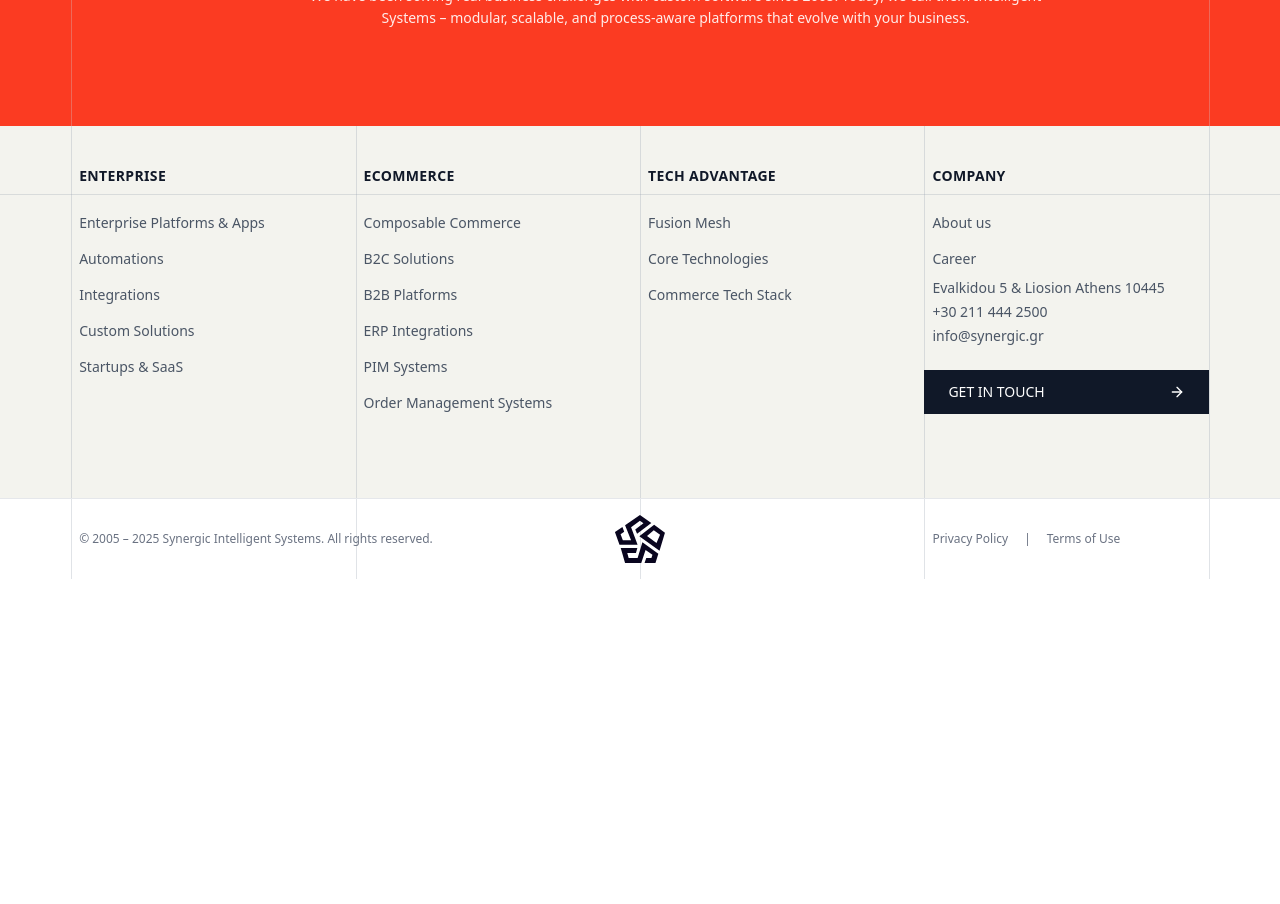
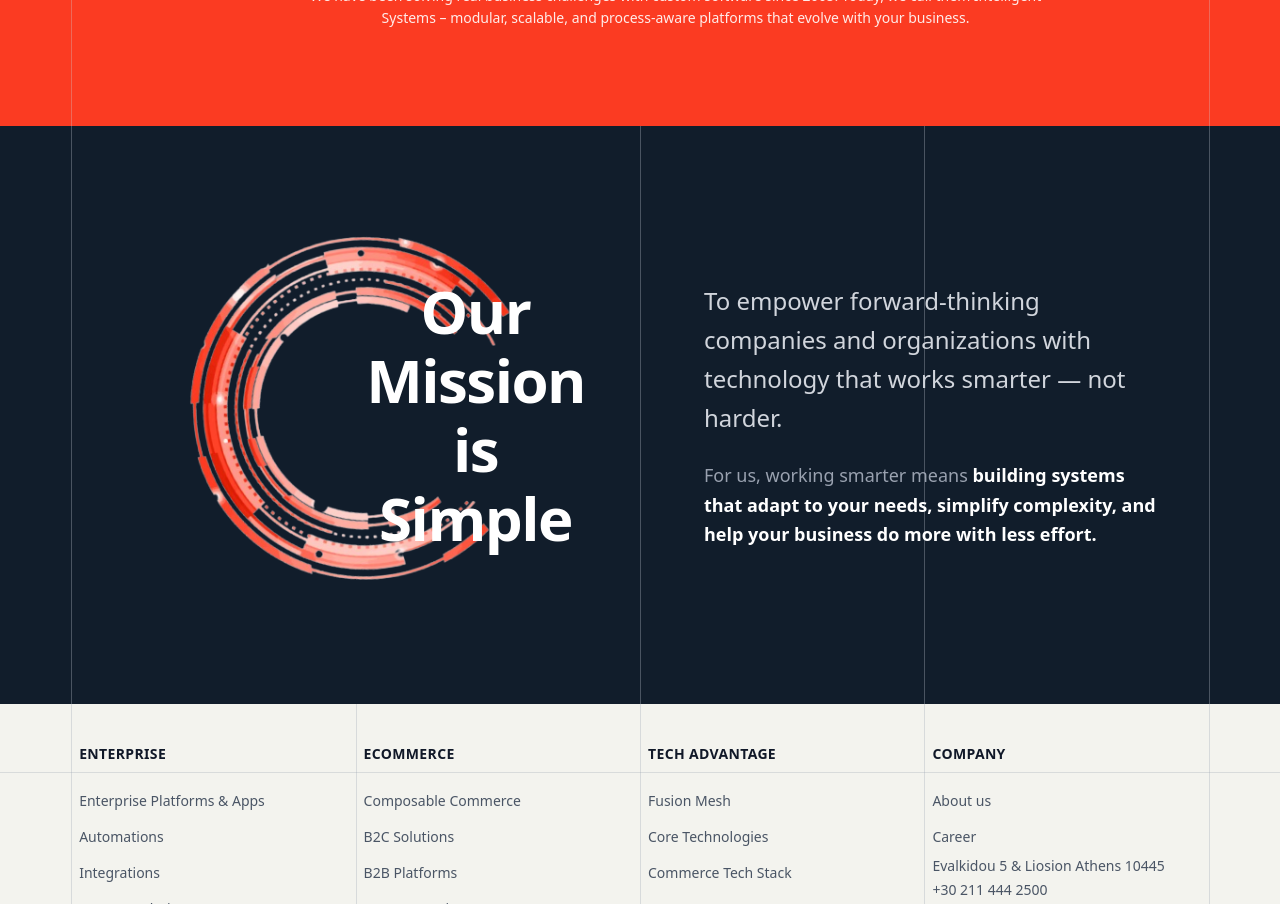
Before and after one commit to abdullah-fareed1/synergic, a Next.js app: page /about in a window 1280 px wide. Shown: the part 420-1324 px from the top of the page. Before the commit the page ends 999 px from the top, so only its background shows below. Built offline with nearby package versions, Linux system fonts and the light colour scheme.

Commit message:
mission section added

```diff
--- a/app/about/page.tsx
+++ b/app/about/page.tsx
@@ -1,10 +1,12 @@
 import Footer from "../components/Footer";
 import EmpoweringSection from "./sections/EmpoweringSection";
+import MissionSection from "./sections/MissionSection";
 
 export default function About() {
   return (
     <main className="min-h-screen bg-white">
       <EmpoweringSection />
+      <MissionSection />
       <Footer />
     </main>
   );
--- /dev/null
+++ b/app/about/sections/MissionSection.tsx
@@ -0,0 +1,84 @@
+"use client";
+
+import { GridSection, GridContainer, GridCol } from "../../components/grid";
+
+export default function MissionSection() {
+  return (
+    <>
+      {/* MOBILE: */}
+      <section
+        className="lg:hidden px-2 py-12"
+        style={{ backgroundColor: "var(--brand-dark)" }}
+      >
+        <div className="flex flex-col items-start  mb-11">
+          <div className="relative flex items-center justify-center">
+            <img
+              src="/mission.png"
+              alt="Mission"
+              className="w-66 h-66"
+            />
+            <h2 className="absolute text-white pl-20 text-2xl font-bold  tracking-tight">
+              Our Mission<br />is Simple
+            </h2>
+          </div>
+        </div>
+
+        <div className="space-y-2 px-2 text-gray-300">
+          <p className="text-base leading-relaxed font-normal">
+            To empower forward-thinking companies and organizations with
+            technology that works smarter — not harder.
+          </p>
+
+          <p className="text-sm leading-relaxed text-gray-400">
+            For us, working smarter means <span className="font-semibold text-white">building systems that adapt to
+            your needs, simplify complexity, and help your business do
+            more with less effort.</span>
+          </p>
+        </div>
+      </section>
+
+      {/* DESKTOP: */}
+      <GridSection
+        bgColor="bg-[var(--brand-dark)]"
+        showLines={[true, false, true, true, true]}
+        className="py-16"
+        desktopOnly={true}
+      >
+        <GridContainer className="items-center">
+          {/* AB Column */}
+          <GridCol
+            span="AB"
+            className="flex items-center justify-center relative min-h-112.5"
+          >
+            <div className="relative flex items-center justify-center">
+              <img
+                src="/mission.png"
+                alt="Mission"
+                className="w-100 h-10 xl:w-112.5 xl:h-112.5 object-contain"
+              />
+              <h2 className="absolute pl-60 text-white text-3xl xl:text-6xl font-bold text-center leading-[1.15] tracking-tight">
+                Our Mission<br />is Simple
+              </h2>
+            </div>
+          </GridCol>
+
+          {/* CD Column*/}
+          <GridCol span="CD" className="pl-16 pr-12 py-12 flex items-center">
+            <div className="space-y-6 max-w-lg">
+              <p className="text-gray-300 text-xl xl:text-2xl leading-relaxed font-normal">
+                To empower forward-thinking companies and organizations with
+                technology that works smarter — not harder.
+              </p>
+
+              <p className="text-gray-400 text-base xl:text-lg leading-relaxed">
+                For us, working smarter means <span className="font-semibold text-white">building systems that adapt to
+                your needs, simplify complexity, and help your business do
+                more with less effort.</span>
+              </p>
+            </div>
+          </GridCol>
+        </GridContainer>
+      </GridSection>
+    </>
+  );
+}
```
Also changed, not shown: public/mission.png (added).
